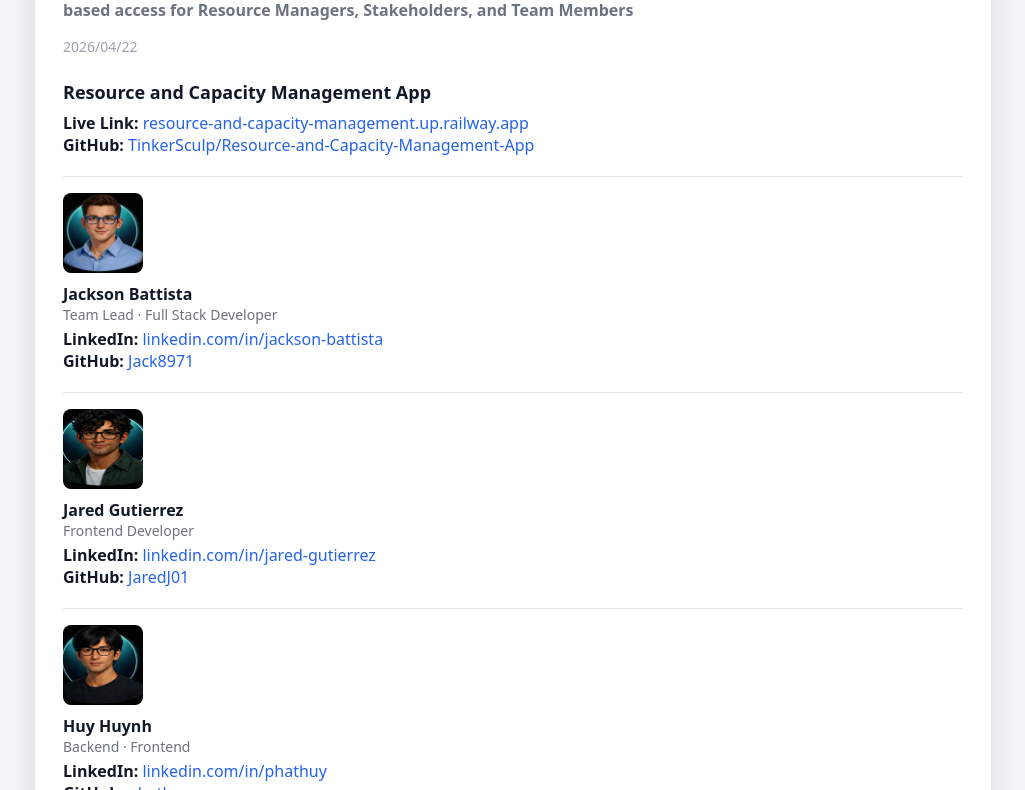
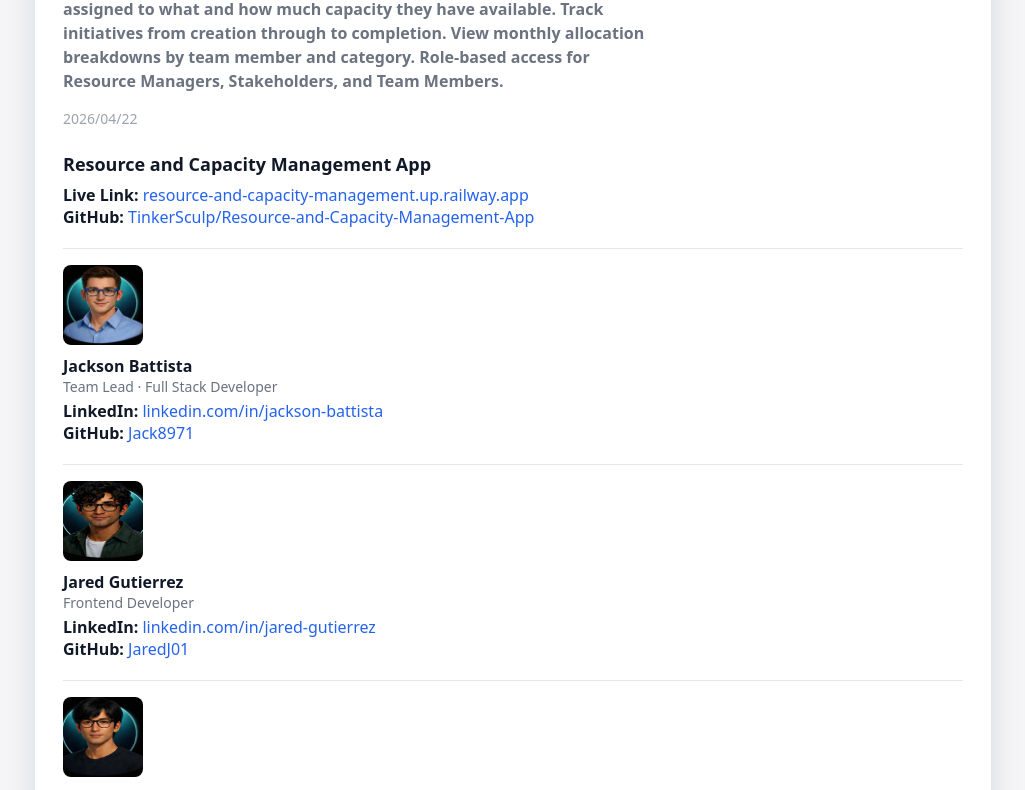
Before and after one commit to Jack8971/CapstoneQR, a website: page index.html in a window 1280 px wide. Shown: the part 165-955 px from the top of the page, without its empty margins (127-1152 px from the left). Drawn offline with Linux system fonts and the light colour scheme.

Commit message:
Limit text width to avoid logo overlap

```diff
--- a/index.html
+++ b/index.html
@@ -16,11 +16,12 @@
   max-width: 900px;
   margin: 0 auto;
   background: #ffffff;
-  padding: 32px 28px;
+  padding: 48px 28px 32px; /* increased top padding */
   border-radius: 12px;
   box-shadow: 0 10px 30px rgba(15, 23, 42, 0.12);
-  position: relative; /* ← ADD THIS */
+  position: relative;
 }
+
 
     h1 {
       margin: 0 0 4px;
@@ -87,6 +88,11 @@
       background: #1f2937;
       text-decoration: none;
     }
+    .text-block {
+  max-width: 600px;
+  line-height: 1.5;
+}
+
 
   </style>
 </head>
@@ -109,12 +115,15 @@
 
 
     <h1>Tinkersculpt</h1>
-    <div class="subtitle">A web-based tool built for Capstone Dynamics that helps teams plan and track how their people's time is being used across projects.
+    <div class="subtitle text-block">
+  A web-based tool built for Capstone Dynamics that helps teams plan and track how their people's time is being used across projects.
 
-See who is assigned to what and how much capacity they have available
-Track initiatives from creation through to completion
-View monthly allocation breakdowns by team member and category
-Role-based access for Resource Managers, Stakeholders, and Team Members</div>
+  See who is assigned to what and how much capacity they have available.
+  Track initiatives from creation through to completion.
+  View monthly allocation breakdowns by team member and category.
+  Role-based access for Resource Managers, Stakeholders, and Team Members.
+</div>
+
     <div class="date">2026/04/22</div>
 
     <section class="section">
```
